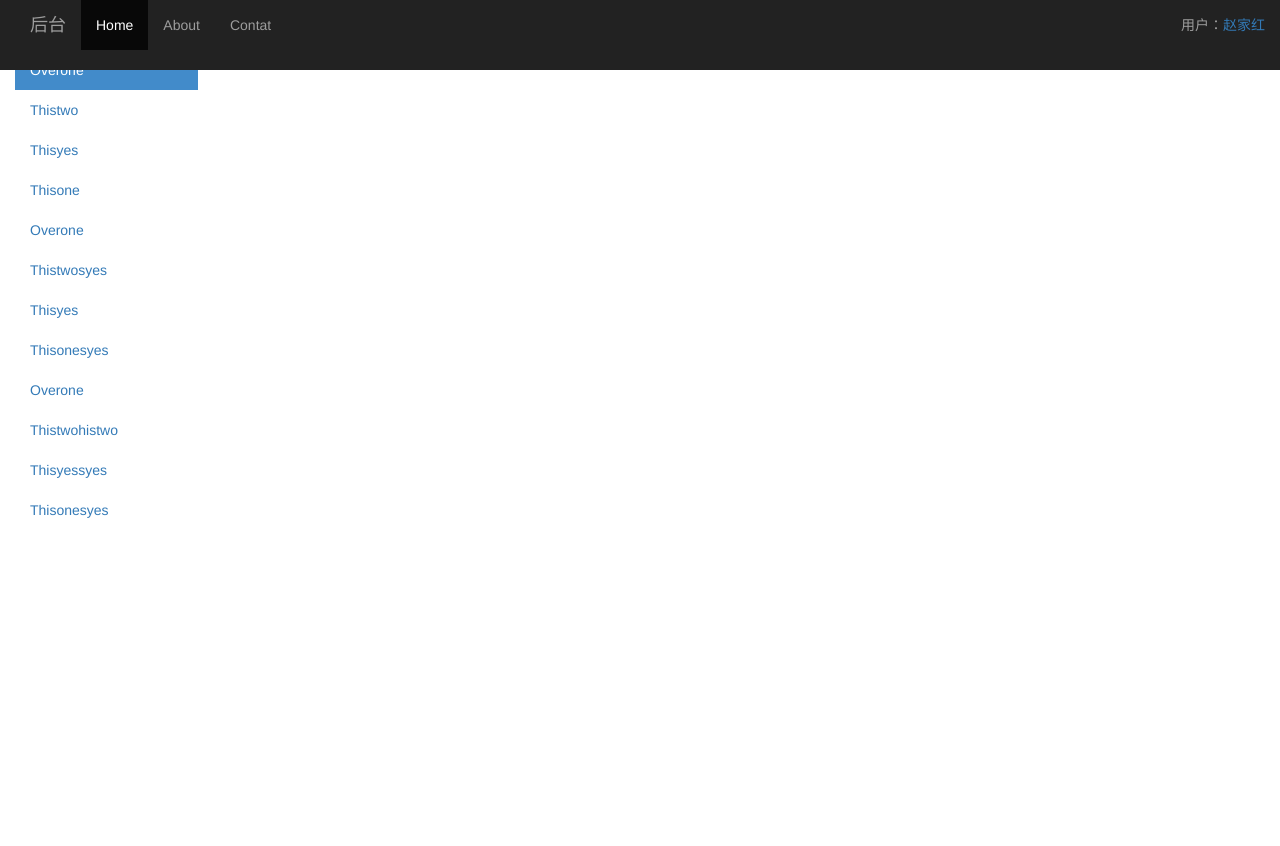
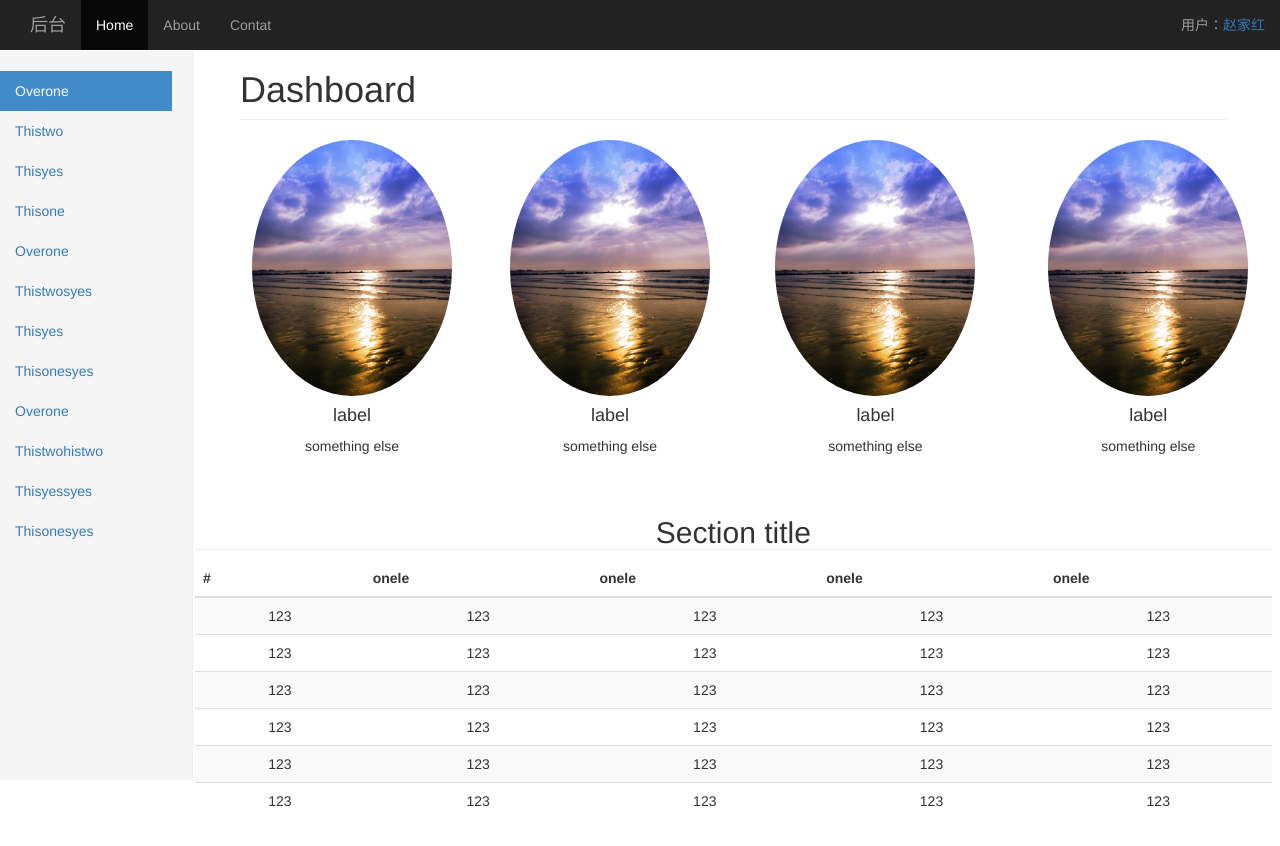
Before and after one commit to shdwu/zjh, a plain HTML site: page huadong.con/ceshi11.html in a window 1280 px wide. Before the commit the page ends 800 px from the top, so only its background shows below. Drawn offline with nearby package versions, Linux system fonts and the light colour scheme.

Commit message:
2170628 随意吧

```diff
--- a/huadong.con/ceshi11.html
+++ b/huadong.con/ceshi11.html
@@ -3,7 +3,7 @@
 <head>
 	<meta charset="UTF-8">
 	<title>后台t</title>
-	<script type="text/javascript" src="./jquery.js"></script>
+	<script src="http://cdn.bootcss.com/jquery/3.2.1/jquery.js"></script>
 	<script src="http://cdn.bootcss.com/bootstrap/3.3.7/js/bootstrap.js"></script>
 	<link href="http://cdn.bootcss.com/bootstrap/3.3.7/css/bootstrap.css" rel="stylesheet"/>
 
@@ -30,7 +30,7 @@
 			border:0;
 
 		}
-		.navbar-header{
+		.sidebar{
 			margin-right:-21px;
 			margin-left: -20px;
 			margin-bottom: 20px;
@@ -43,9 +43,33 @@
 		.main{
 			margin:20px;
 		}
+
 		.main{
 			padding-right: 40px;
 			padding-left: 40px;
+			margin-left:200px;
+		}
+
+
+		.main .page-header{
+			margin-top:0;
+
+		}
+
+		.placeholders{
+			margin-bottom: 30px;
+			text-align:center;
+
+		}
+		.sub-header{
+			margin-bottom:10px;
+			border-bottom:1px solid #eee;
+
+
+		}
+		 .placeholders img{
+			display: inline-block;
+			border-radius: 50%;
 		}
 
 
@@ -59,7 +83,7 @@
 				<a class="navbar-brand" href="#">后台</a>
 			</div>
 			<div class="collapse navbar-collapse">
-				<ul class="nav navbar-nav" navbar-left>
+				<ul class="nav navbar-nav  navbar-left">
 					<li class="active"><a href="#">Home</a></li>
 					<li><a href="#">About</a></li>
 					<li><a href="#">Contat</a></li>
@@ -77,7 +101,7 @@
 	</nav>
 	<div class="container-fluid">
 			<div class="row">
-				<div class="col-md-2" sidebar>
+				<div class="col-md-2 sidebar" >
 					<ul class="nav nav-sidebar">
 						<li class="active"><a href="#">Overone</a></li>
 						<li><a href="#">Thistwo</a></li>
@@ -100,7 +124,106 @@
 					</ul>
 				</div>
 
-				<div class="col-md-10" col-md-offset-2 main></div>
+				<div class="col-md-10 col-md-offset-2 main" >
+					<h1 class="page-header">Dashboard</h1>
+					<div class="row placeholders">
+						<div class="col-xs-6 col-sm-3 placeholders">
+							<img src="./img/one.jpg" alt="Generic placeholder thumbnail" width="200px"  height="200px" class="img-responsive">
+							<h4>label</h4>
+							<span>something else</span>
+						</div>
+						<div class="row placeholders">
+						<div class="col-xs-6 col-sm-3 placeholders">
+							<img src="./img/one.jpg" alt="Generic placeholder thumbnail" width="200px"; height="200px"  class="img-responsive">
+							<h4>label</h4>
+							<span>something else</span>
+						</div>
+
+						<div class="row placeholders">
+						<div class="col-xs-6 col-sm-3 placeholders">
+							<img src="./img/one.jpg"  alt="Generic placeholder thumbnail" width="200px"; height="200px"  class="img-responsive">
+							<h4>label</h4>
+							<span>something else</span>
+						</div>
+
+						<div class="row placeholders">
+						<div class="col-xs-6 col-sm-3 placeholders">
+							<img src="./img/one.jpg" alt="Generic placeholder thumbnail" width="200px"; height="200px"  class="img-responsive">
+							<h4>label</h4>
+							<span>something else</span>
+
+						</div>
+
+					</div>
+					<h2 class="sub-header">Section title</h2>
+					<div class="table-responsive">
+						<table class="table table-striped">
+							<thead>
+								<tr>
+									<th>#</th>
+									<th>onele</th>
+									<th>onele</th>
+									<th>onele</th>
+									<th>onele</th>
+								</tr>
+							</thead>
+							<tbody>
+								<tr>
+									<td>123</td>
+									<td>123</td>
+									<td>123</td>
+									<td>123</td>
+									<td>123</td>
+
+								</tr>
+								<tr>
+									<td>123</td>
+									<td>123</td>
+									<td>123</td>
+									<td>123</td>
+									<td>123</td>
+
+								</tr>
+								<tr>
+									<td>123</td>
+									<td>123</td>
+									<td>123</td>
+									<td>123</td>
+									<td>123</td>
+
+								</tr>
+								<tr>
+									<td>123</td>
+									<td>123</td>
+									<td>123</td>
+									<td>123</td>
+									<td>123</td>
+
+								</tr>
+								<tr>
+									<td>123</td>
+									<td>123</td>
+									<td>123</td>
+									<td>123</td>
+									<td>123</td>
+
+								</tr>
+								<tr>
+									<td>123</td>
+									<td>123</td>
+									<td>123</td>
+									<td>123</td>
+									<td>123</td>
+
+								</tr>
+								</tr>
+
+								</tr>
+
+							</tbody>
+						</table>
+					</div>
+				</div>
 			</div>
 		</div>
 
```
Also changed, not shown: huadong.con/ceshi12.html (added), huadong.con/img/01.gif (added), huadong.con/img/2.png (added), huadong.con/img/one.jpg (added).
